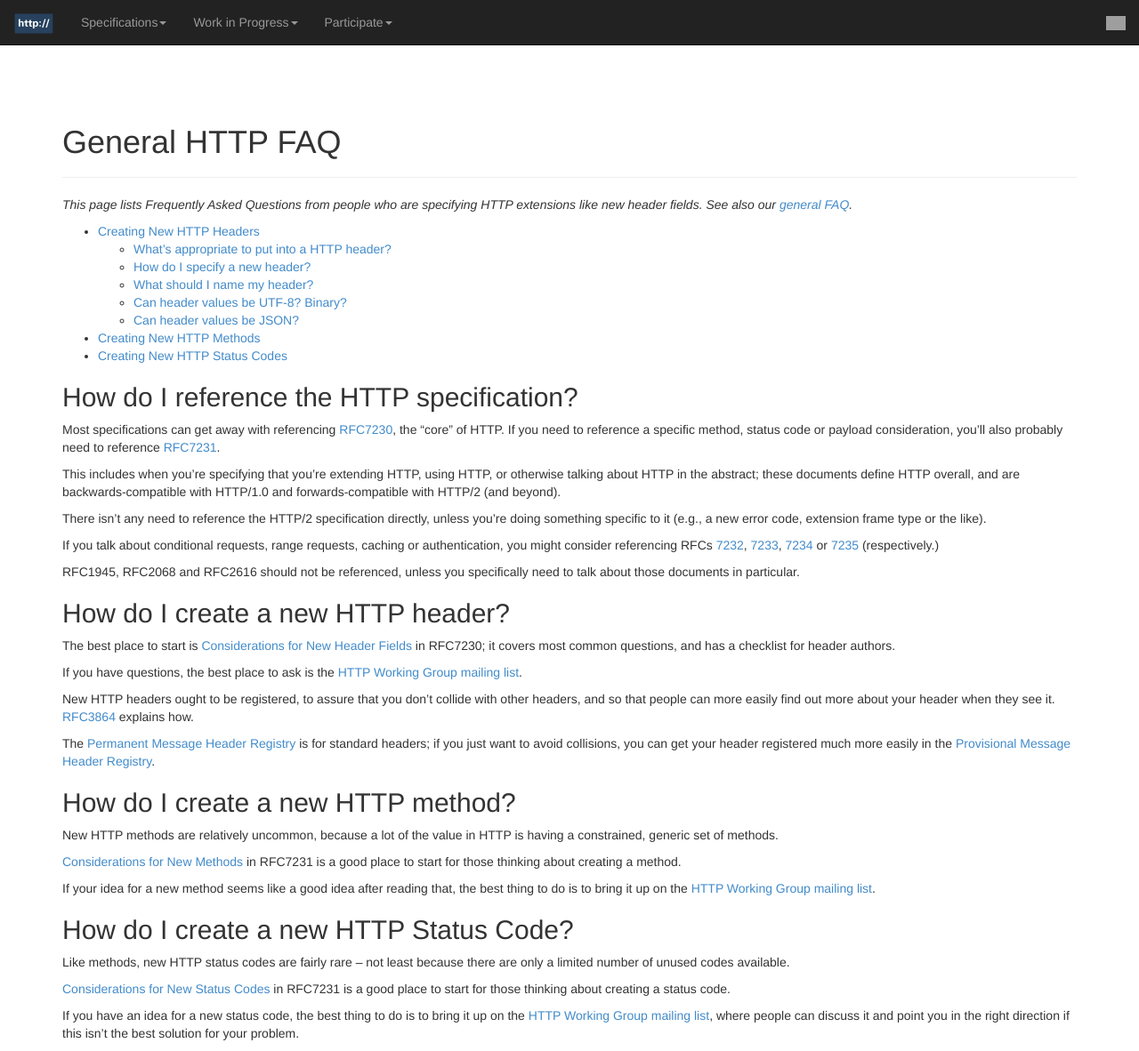
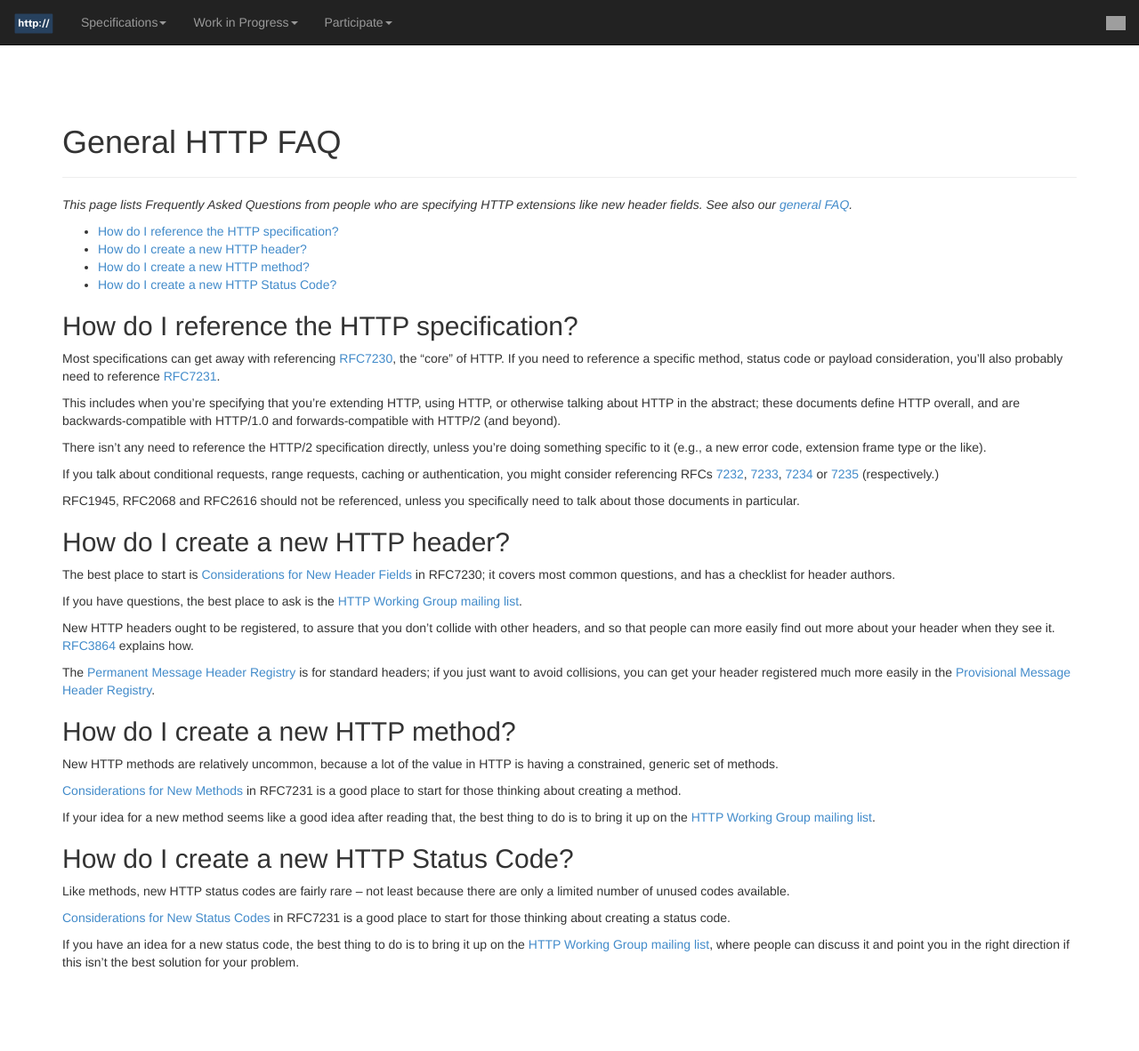
Before and after one commit to httpwg/httpwg.github.io, a Jekyll site: the page built from faq/spec.md, in a window 1280 px wide and 1182 px high. Shown: the whole window at 89% size. Built offline with Jekyll 4.4.1, drawn with Linux system fonts in a browser that asks for light colours; grey boxes are pictures that could not be loaded.

Commit message:
update ToC

```diff
--- a/faq/spec.md
+++ b/faq/spec.md
@@ -9,14 +9,10 @@ title: General HTTP FAQ
 <!-- START doctoc generated TOC please keep comment here to allow auto update -->
 <!-- DON'T EDIT THIS SECTION, INSTEAD RE-RUN doctoc TO UPDATE -->
 
-- [Creating New HTTP Headers](#creating-new-http-headers)
-  - [What's appropriate to put into a HTTP header?](#whats-appropriate-to-put-into-a-http-header)
-  - [How do I specify a new header?](#how-do-i-specify-a-new-header)
-  - [What should I name my header?](#what-should-i-name-my-header)
-  - [Can header values be UTF-8? Binary?](#can-header-values-be-utf-8-binary)
-  - [Can header values be JSON?](#can-header-values-be-json)
-- [Creating New HTTP Methods](#creating-new-http-methods)
-- [Creating New HTTP Status Codes](#creating-new-http-status-codes)
+- [How do I reference the HTTP specification?](#how-do-i-reference-the-http-specification)
+- [How do I create a new HTTP header?](#how-do-i-create-a-new-http-header)
+- [How do I create a new HTTP method?](#how-do-i-create-a-new-http-method)
+- [How do I create a new HTTP Status Code?](#how-do-i-create-a-new-http-status-code)
 
 <!-- END doctoc generated TOC please keep comment here to allow auto update -->
 
```
